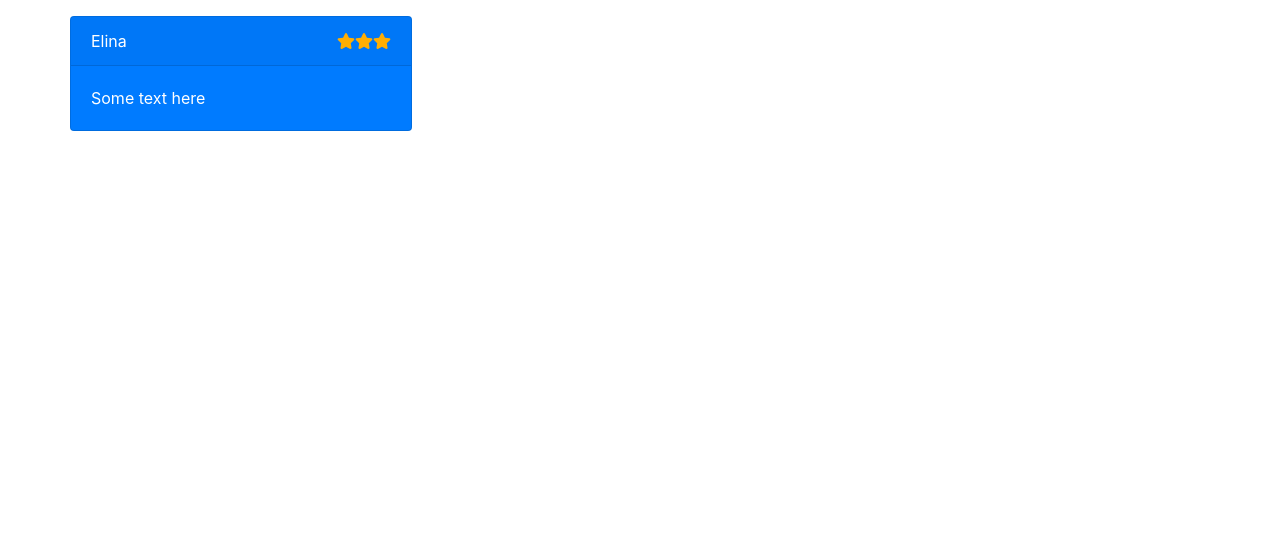
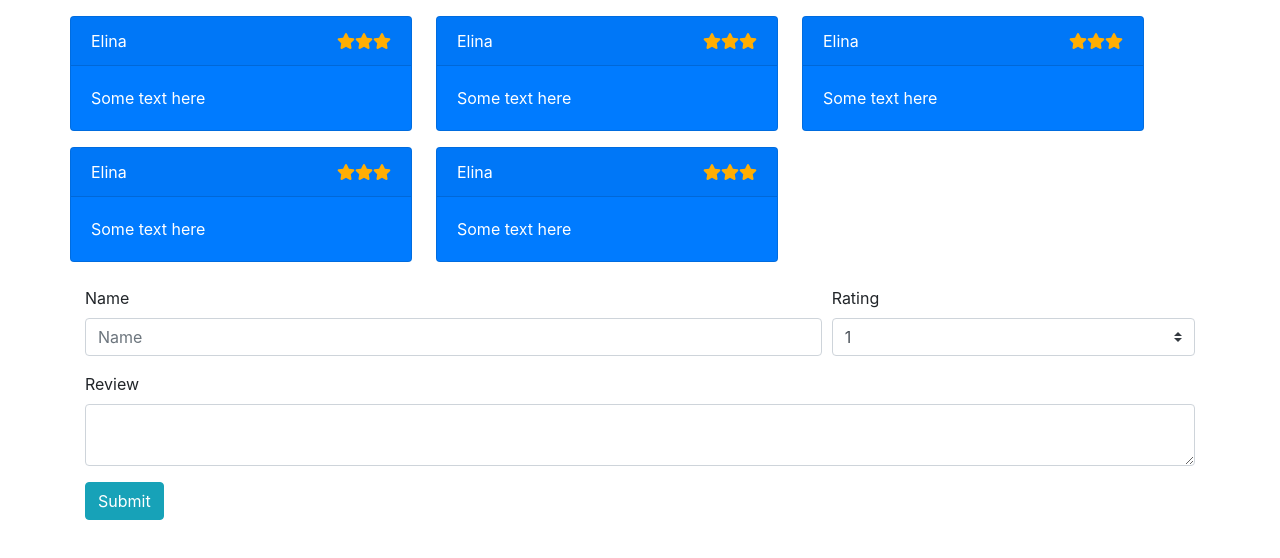
Before and after one commit to aniledev/bon-appetit, a React (Create React App) app: page /restaurants/1 in a window 1280 px wide. Shown: the top 558 px of the page. Built offline with nearby package versions, Linux system fonts and the light colour scheme; no server answers; the HTML template or start-up script is replaced by a standard one.

Commit message:
FEAT: flesh out AddReviewForm JSX elements

```diff
--- /dev/null
+++ b/src/components/AddReviewForm.js
@@ -0,0 +1,46 @@
+import React from "react";
+
+export const AddReviewForm = () => {
+  return (
+    <div className="AddReviewForm mb-2">
+      <form className="add-review-form">
+        <div className="form-row">
+          <div className="form-group col-8">
+            <label htmlFor="name" type="text">
+              Name
+            </label>
+            <input
+              className="form-control"
+              id="name"
+              type="text"
+              placeholder="Name"
+              required
+            />
+          </div>
+          <div className="form-group col-4">
+            <label htmlFor="rating" type="text">
+              Rating
+            </label>
+            <select id="rating" className="custom-select" required>
+              <option disabled>Rating</option>
+              <option value="1">1</option>
+              <option value="2">2</option>
+              <option value="3">3</option>
+              <option value="4">4</option>
+              <option value="5">5</option>
+            </select>
+          </div>
+        </div>
+        <div className="form-group">
+          <label htmlFor="review" type="text">
+            Review
+          </label>
+          <textarea className="form-control" id="review" required></textarea>
+        </div>
+        <button className="btn btn-info add-review-button">Submit</button>
+      </form>
+    </div>
+  );
+};
+
+export default AddReviewForm;
--- a/src/components/RestaurantInfo.js
+++ b/src/components/RestaurantInfo.js
@@ -4,6 +4,7 @@ import { Context } from "../context";
 import RestaurantRequest from "../axios/RestaurantRequest";
 import Rating from "./Rating";
 import Reviews from "./Reviews";
+import AddReviewForm from "./AddReviewForm";
 
 const RestaurantInfo = () => {
   // destructure the params object
@@ -30,10 +31,12 @@ const RestaurantInfo = () => {
 
   return (
     <div className="Restaurant">
+      {selectedRestaurant && selectedRestaurant.name}
       {selectedRestaurant && (
         <>
           <div className="mt-3">
             <Reviews />
+            <AddReviewForm />
           </div>
         </>
       )}
--- a/src/components/Reviews.js
+++ b/src/components/Reviews.js
@@ -18,6 +18,62 @@ const Reviews = () => {
           <p className="card-text">Some text here</p>
         </div>
       </div>
+      <div
+        className="card text-white bg-primary mb-3 mr-4"
+        style={{ maxWidth: "30%" }}
+      >
+        <div className="card-header d-flex justify-content-between">
+          <span>Elina</span>
+          <span>
+            <Rating rating={3} />
+          </span>
+        </div>
+        <div className="card-body">
+          <p className="card-text">Some text here</p>
+        </div>
+      </div>
+      <div
+        className="card text-white bg-primary mb-3 mr-4"
+        style={{ maxWidth: "30%" }}
+      >
+        <div className="card-header d-flex justify-content-between">
+          <span>Elina</span>
+          <span>
+            <Rating rating={3} />
+          </span>
+        </div>
+        <div className="card-body">
+          <p className="card-text">Some text here</p>
+        </div>
+      </div>
+      <div
+        className="card text-white bg-primary mb-3 mr-4"
+        style={{ maxWidth: "30%" }}
+      >
+        <div className="card-header d-flex justify-content-between">
+          <span>Elina</span>
+          <span>
+            <Rating rating={3} />
+          </span>
+        </div>
+        <div className="card-body">
+          <p className="card-text">Some text here</p>
+        </div>
+      </div>
+      <div
+        className="card text-white bg-primary mb-3 mr-4"
+        style={{ maxWidth: "30%" }}
+      >
+        <div className="card-header d-flex justify-content-between">
+          <span>Elina</span>
+          <span>
+            <Rating rating={3} />
+          </span>
+        </div>
+        <div className="card-body">
+          <p className="card-text">Some text here</p>
+        </div>
+      </div>
     </div>
   );
 };
```
